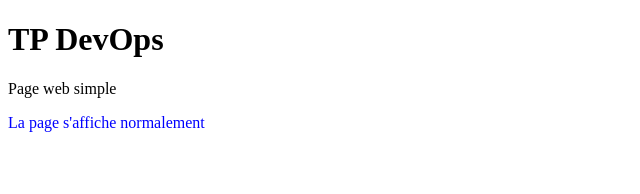
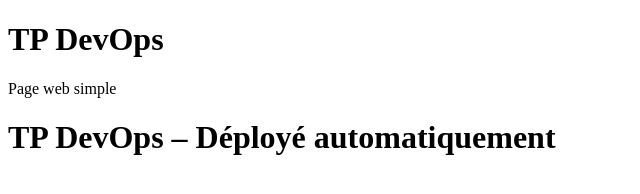
Before and after one commit to AzzVinZ/TP_EVAL, a plain HTML site: page index.html in a window 1280 px wide. Shown: the whole page, without its empty margins (0-640 px from the left). Drawn offline with Linux system fonts and the light colour scheme.

Commit message:
Test CD: déploiement automatique via self-hosted runner

```diff
--- a/index.html
+++ b/index.html
@@ -8,7 +8,9 @@
  <h1>TP DevOps</h1>
  <p>
  Page web simple
- <div style="color:blue;">La page s'affiche normalement</div>
+
+<h1>TP DevOps – Déployé automatiquement</h1>
+
  </p>
 </body>
 </html>
```
